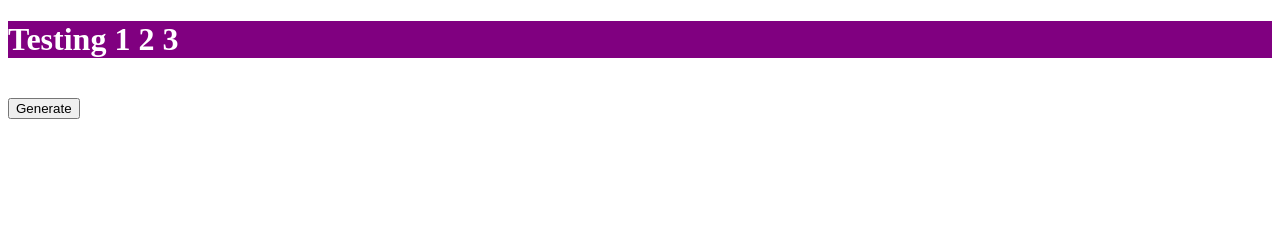
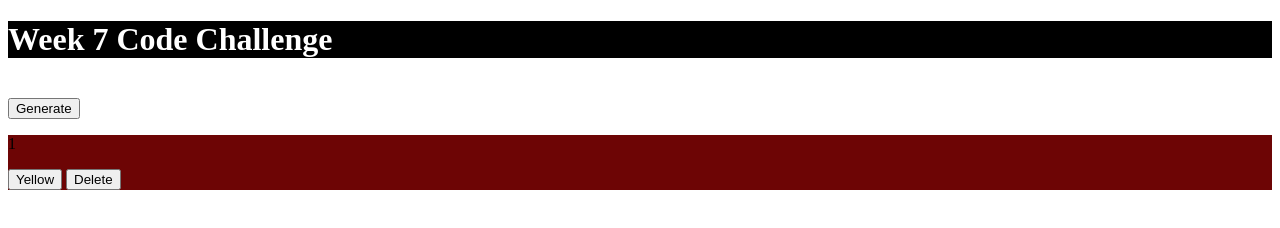
Before and after one commit to ComparettoH/week-07-JavaScriptandjQuery, a plain HTML site: page index.html in a window 1280 px wide. Both pictures are taken after a click on the button "Generate". Drawn offline with Linux system fonts and the light colour scheme.

Commit message:
meets requirements, could improve yellow button function

```diff
--- a/index.html
+++ b/index.html
@@ -1,20 +1,30 @@
 <!DOCTYPE html>
 <html lang="en">
+
 <head>
     <meta charset="UTF-8">
     <meta name="viewport" content="width=device-width, initial-scale=1.0">
-    <link href="stylesheet.css" rel="stylesheet"/>
+    <link href="stylesheet.css" rel="stylesheet" />
     <script src="jquery.js"></script>
     <script src="script.js"></script>
     <title>Week 07 Code Challenge</title>
 </head>
+
 <body>
-    <h1>Testing 1 2 3</h1>
+    <h1>Week 7 Code Challenge</h1>
     <br>
     <button id="gButton">Generate</button>
     <br>
+    <section id="divHome"></section>
     <!-- where Divs should display/be created -->
-    <div><p></p></div>
+    <div class="divBb">
+        <p class="pBb">
+            <!-- where click count goes -->
+            <!-- <button id="yButton">Yellow</button>
+        <button id="deleteButton">Delete</button> -->
+        </p>
+    </div>
+    </section>
+</body>
 
-</body>
 </html>
--- a/script.js
+++ b/script.js
@@ -5,14 +5,37 @@ $(document).ready(onReadySetGo);
 function onReadySetGo (){
 console.log('test 01234')
 // Listener/Handler
-$("#gButton").on('click', makeDivs)
-
-
+$("#gButton").on('click', makeDivs);
+$(".divBb").on('click', '#deleteButton', removeDivs);
+$(".divBb").on('click', '#yButton', addYellow);
 
 
 }
+//function that add yellow background
+function addYellow (){
+    console.log('so many tests')
+    $(this).parent().addClass('yellow')
+}
 
+// function that removes Divs
+function removeDivs (){
+    console.log('click boom 2')
+$(this).parent().remove();
+}
+let count = 1;
 // function that makes Divs
 function makeDivs (){
+    // console.log('click boom')
 
+    // formats Divs & displays count
+    $('.divBb').append(`
+    <div>
+    <p>${count}</p>
+    <button id="yButton">Yellow</button>
+    <button id="deleteButton">Delete</button>
+    </div>
+    `)
+
+    count ++;
+    $("#p").text(count)
 }
--- a/stylesheet.css
+++ b/stylesheet.css
@@ -1,4 +1,12 @@
 h1 {
-    background-color: purple;
+    background-color: black;
     color: white
 }
+
+.divBb {
+    background-color: rgb(109, 5, 5)
+}
+
+.yellow {
+    background-color: yellow;
+}
```
Also changed, not shown: 1 other file.
